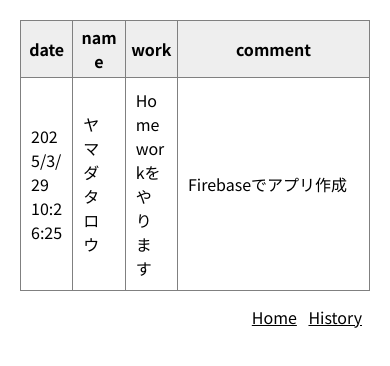
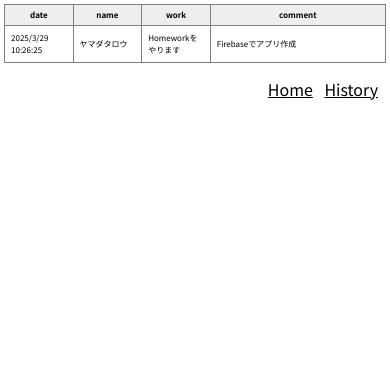
Before and after one commit to tomozo0223/homework-firebase-app, a website built with Vite: page history.html in a window 390 px wide. Built offline with nearby package versions, Linux system fonts and the light colour scheme.

Commit message:
add sp body and table style style.css

```diff
--- a/src/style.css
+++ b/src/style.css
@@ -5,6 +5,12 @@ body {
   font-family: "Noto Sans JP", sans-serif;
   box-sizing: border-box;
   padding: 20px;
+}
+
+@media screen and (max-width: 768px) {
+  body {
+    padding: 4px;
+  }
 }
 
 /*
@@ -103,3 +109,18 @@ table
   padding: 10px;
   text-align: left;
 }
+
+@media screen and (max-width: 768px) {
+  .table {
+    font-size: 8px;
+  }
+  .table-head th {
+    width: 18%;
+  }
+  .table-head th:nth-child(4) {
+    width: 46%;
+  }
+  .table-body td {
+    padding: 6px;
+  }
+}
```
